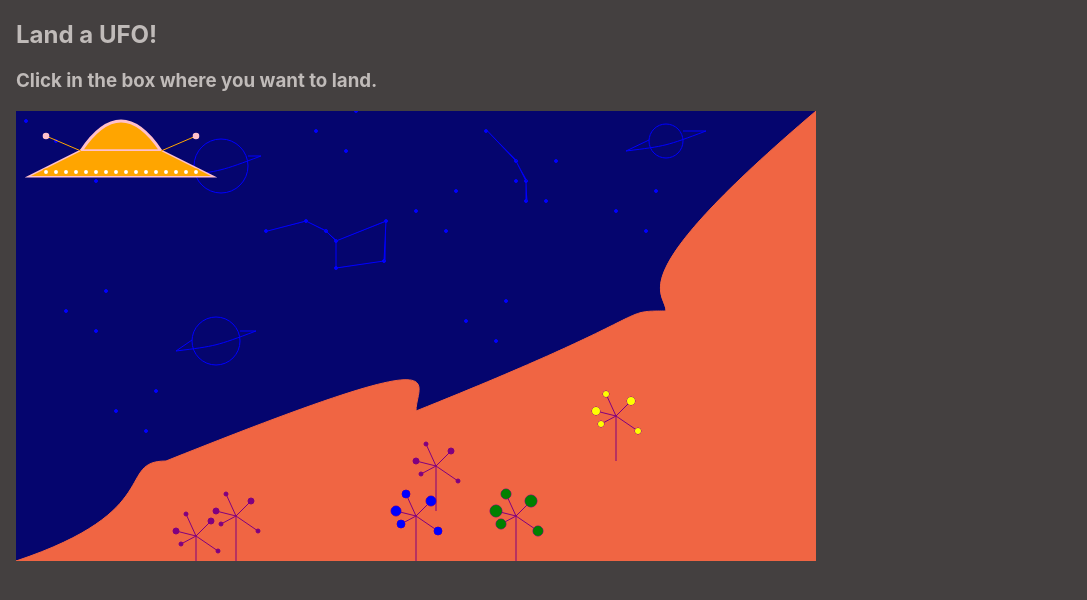
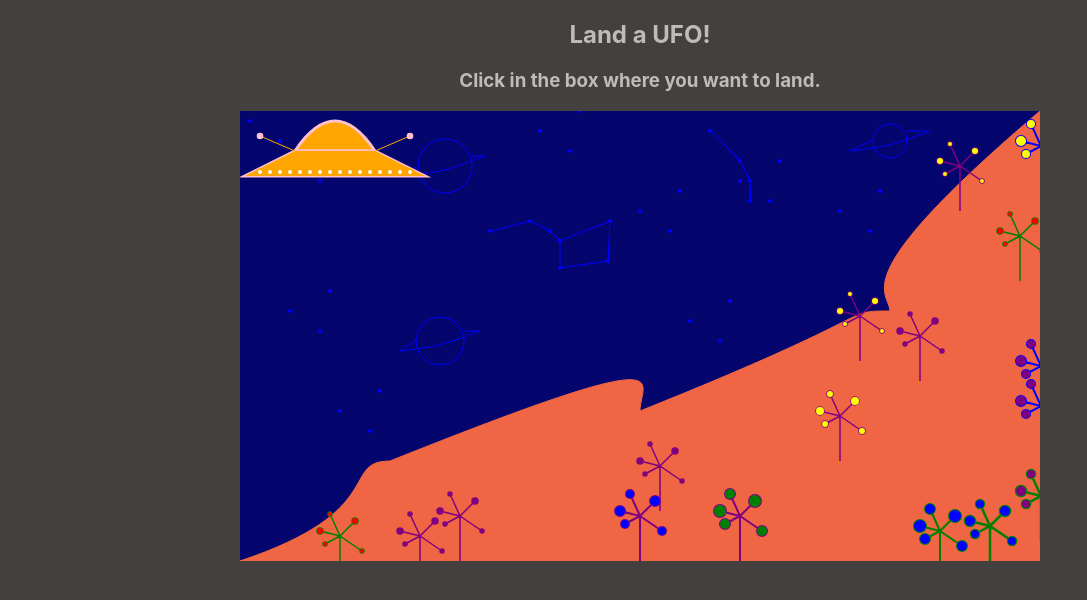
Before and after one commit to SarahJoniPower/UFO-animation, a React app: page / in a window 1280 px wide. Shown: the top 600 px of the page, without its empty margins (0-1087 px from the left). Built offline with nearby package versions, Linux system fonts and the light colour scheme; the HTML template or start-up script is replaced by a standard one.

Commit message:
Adding plant layers into background

```diff
--- a/src/app.css
+++ b/src/app.css
@@ -1,18 +1,23 @@
 body {
   background-color: rgb(68, 64, 64);
+  /* background-color: rgb(248, 135, 90); */
 }
 
 h2 {
   color: rgb(192, 187, 185);
-  /* text-align: center; */
+  text-align: center;
   font-family: -apple-system, BlinkMacSystemFont, 'Segoe UI', Roboto, Oxygen, Ubuntu, Cantarell, 'Open Sans', 'Helvetica Neue', sans-serif;
 }
 
 h3 {
   color: rgb(192, 187, 185);
+  text-align: center;
   font-family: -apple-system, BlinkMacSystemFont, 'Segoe UI', Roboto, Oxygen, Ubuntu, Cantarell, 'Open Sans', 'Helvetica Neue', sans-serif;
 }
 
-h4 {
-  color: rgba(243, 243, 243, 0.658);
+div {
+  padding: 0;
+  margin: auto;
+  display: block;
+  width: 800px;
 }
--- a/src/app.jsx
+++ b/src/app.jsx
@@ -6,6 +6,8 @@ export const App = () => {
     return <body>
         <h2> Land a UFO! </h2>
         <h3> Click in the box where you want to land. </h3>
-        <UFO xAxis={125} yAxis={215} speed={5} />
+        <div>
+        <UFO xAxis={400} yAxis={165} speed={5} />
+        </div>
     </body>
 }
--- a/src/ufo.jsx
+++ b/src/ufo.jsx
@@ -25,15 +25,28 @@ export const UFO = (props) => {
 
       drawBackground()
 
-      drawPlant(420, 400, 'purple', 'purple', 2)
-      drawPlant(600, 350, 'purple', 'yellow', 3)
+      drawPlant(420, 400, 'purple', 'purple', 2, 1.5)
+      drawPlant(600, 350, 'purple', 'yellow', 3, 1.5)
+      drawPlant(680, 270, 'purple', 'purple', 2, 1.5)
+      drawPlant(620, 250, 'purple', 'yellow', 2, 1.5)
+      drawPlant(780, 170, 'green', 'red', 2, 1.5)
+      drawPlant(720, 100, 'purple', 'yellow', 2, 1.5)
 
-      drawUFO(xAxis - 60, yAxis - 175)
+      drawUFO(xAxis - 345, yAxis - 125)
 
-      drawPlant(500, 450, 'purple', 'green', 5)
-      drawPlant(400, 450, 'purple', 'blue', 4)
-      drawPlant(220, 450, 'purple', 'purple', 2)
-      drawPlant(180, 470, 'purple', 'purple', 2)
+      drawPlant(500, 450, 'purple', 'green', 5, 2)
+      drawPlant(400, 450, 'purple', 'blue', 4, 2)
+      drawPlant(220, 450, 'purple', 'purple', 2, 1.5)
+      drawPlant(180, 470, 'purple', 'purple', 2, 1.5)
+      drawPlant(100, 470, 'green', 'red', 2, 1.5)
+
+      drawPlant(750, 460, 'green', 'blue', 4, 2.5)
+      drawPlant(801, 430, 'green', 'purple', 4, 2.5)
+      drawPlant(700, 465, 'green', 'blue', 5, 2)
+
+      drawPlant(801, 340, 'blue', 'purple', 4, 2)
+      drawPlant(801, 300, 'blue', 'purple', 4, 2)
+      drawPlant(801, 80, 'blue', 'yellow', 4, 2)
 
       // FLYING
       let yDistance = finalPosition.y - yAxis
@@ -239,13 +252,6 @@ export const UFO = (props) => {
       drawPlanet(200, 230, 24)
       drawPlanet(650, 30, 17)
       drawGround(800, 450)
-
-      // drawPlant(600, 350, 'purple', 'yellow', 3)
-      // drawPlant(500, 450, 'purple', 'green', 5)
-      // drawPlant(400, 450, 'purple', 'blue', 4)
-      // drawPlant(420, 400, 'purple', 'purple', 2)
-      // drawPlant(220, 450, 'purple', 'purple', 2)
-      // drawPlant(180, 470, 'purple', 'purple', 2)
     };
 
     function drawSky(x, y) {
@@ -272,7 +278,7 @@ export const UFO = (props) => {
       ctx.stroke();
     };
 
-    function drawPlant(x, y, lineColour, fillColour, leafRadius) {
+    function drawPlant(x, y, lineColour, fillColour, leafRadius, stemWidth) {
       ctx.beginPath();
       ctx.moveTo(x, y)
       ctx.lineTo(x, y - 45)
@@ -298,7 +304,7 @@ export const UFO = (props) => {
       ctx.arc(x + 22, y - 30, leafRadius, 0, 2 * Math.PI)
       ctx.strokeStyle = lineColour
       ctx.fillStyle = fillColour
-      ctx.lineWidth = 1;
+      ctx.lineWidth = stemWidth;
       ctx.stroke();
       ctx.fill()
     };
```
